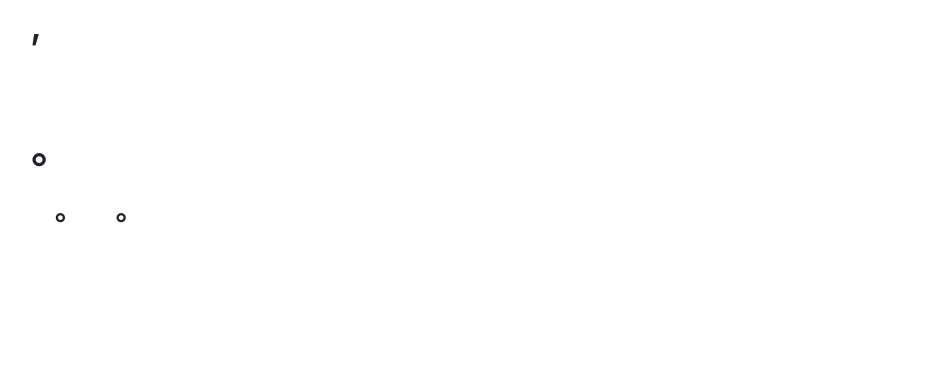
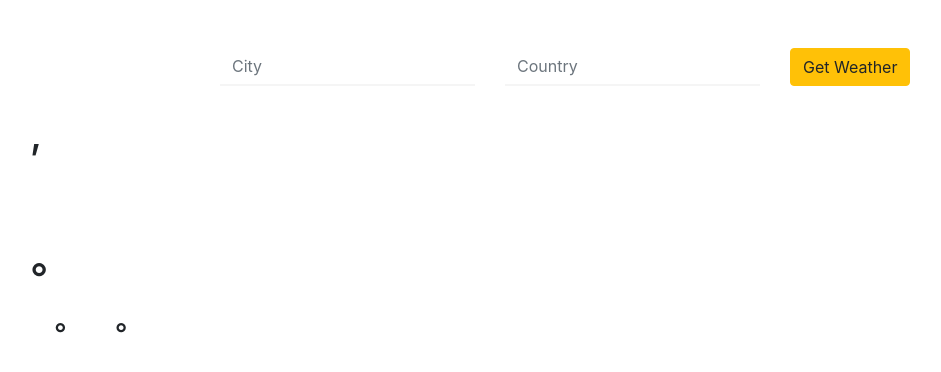
Before and after one commit to blakeneely/react-weather, a React (Create React App) app: page / in a window 1280 px wide. Shown: the top 372 px of the page, without its empty margins (55-996 px from the left). Built offline with nearby package versions, Linux system fonts and the light colour scheme; no server answers; the HTML template or start-up script is replaced by a standard one.

Commit message:
built form component

```diff
--- a/src/App.js
+++ b/src/App.js
@@ -1,5 +1,6 @@
 import React from 'react';
 import Weather from './components/weather/Weather'
+import Form from './components/form/Form'
 
 import './App.css';
 import 'weather-icons/css/weather-icons.css'
@@ -88,6 +89,7 @@ class App extends React.Component {
   render(){
     return(
       <div className='App'>
+        <Form />
       <Weather
         city={this.state.city}
         country={this.state.country}
--- /dev/null
+++ b/src/components/form/Form.js
@@ -0,0 +1,38 @@
+import React from 'react';
+import './style.css';
+
+const Form = props => {
+    return(
+        <div className='container'>
+            <form>
+                <div className='row'>
+                    <div className='col-md-3 offset-md-2'>
+                        <input
+                            type='text'
+                            className='form-control'
+                            name='city'
+                            autoComplete='off'
+                            placeholder='City'
+                        />
+                    </div>
+                    <div className='col-md-3'>
+                        <input
+                            type='text'
+                            className='form-control'
+                            name='country'
+                            autoComplete='off'
+                            placeholder='Country'
+                        />
+                    </div>
+                    <div className='col-md-3 mt-md-0 text-md-left'>
+                        <button className='btn btn-warning'>
+                            Get Weather
+                        </button>
+                    </div>
+                </div>
+            </form>
+        </div>
+    );
+};
+
+export default Form;
--- /dev/null
+++ b/src/components/form/style.css
@@ -0,0 +1,17 @@
+form {
+    margin-top: 3rem;
+}
+
+form input[name='city'],
+form input[name='country'] {
+    background-color: transparent;
+    color: white;
+    border: 0;
+    border-bottom: 2px solid whitesmoke;
+    border-radius: 0;
+}
+
+form input:focus {
+    background-color: transparent;
+    box-shadow: none !important ;
+}
--- a/src/components/weather/Weather.js
+++ b/src/components/weather/Weather.js
@@ -3,7 +3,7 @@ import React from 'react';
 const Weather = (props) => {
     return (
         <div className="container">
-            <div className="cards">
+            <div className="cards pt-4">
                 <h1>
                     {props.city}, {props.country}
                 </h1>
```
